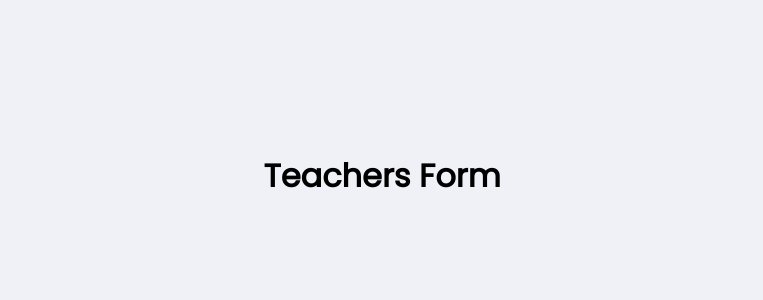
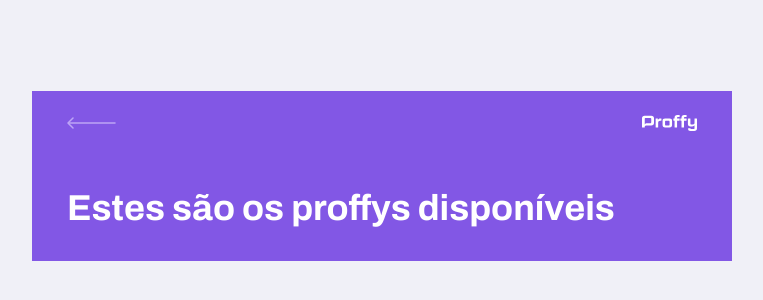
Before and after one commit to nandabalassoni/proffy, a React (Create React App) app: page /give-classes in a window 1280 px wide. Shown: the part 224-524 px from the top of the page, without its empty margins (258-1021 px from the left). Built offline with nearby package versions, Linux system fonts and the light colour scheme; the HTML template or start-up script is replaced by a standard one.

Commit message:
adicionando o componente PageHeader na página

```diff
--- a/src/pages/TeacherForm/index.tsx
+++ b/src/pages/TeacherForm/index.tsx
@@ -1,8 +1,11 @@
 import React from 'react';
+import PageHeader from '../../components/PageHeader';
 
 function TeacherForm(){
     return(
-        <h1> Teachers Form</h1>
+        <div id="page-teacher-form" className="container">
+            <PageHeader title="Olá"/>
+        </div>
     )
 }
 
```
